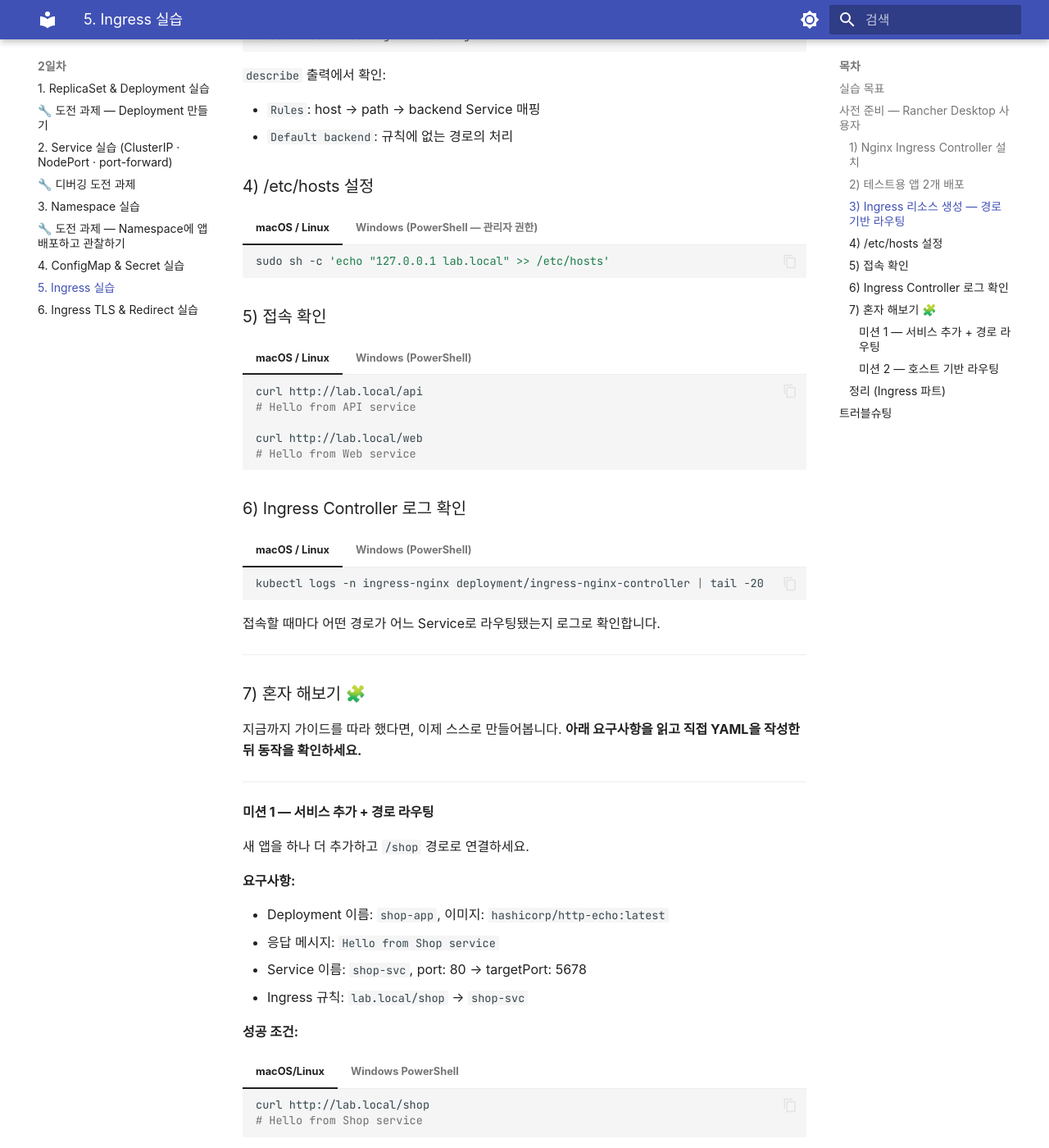
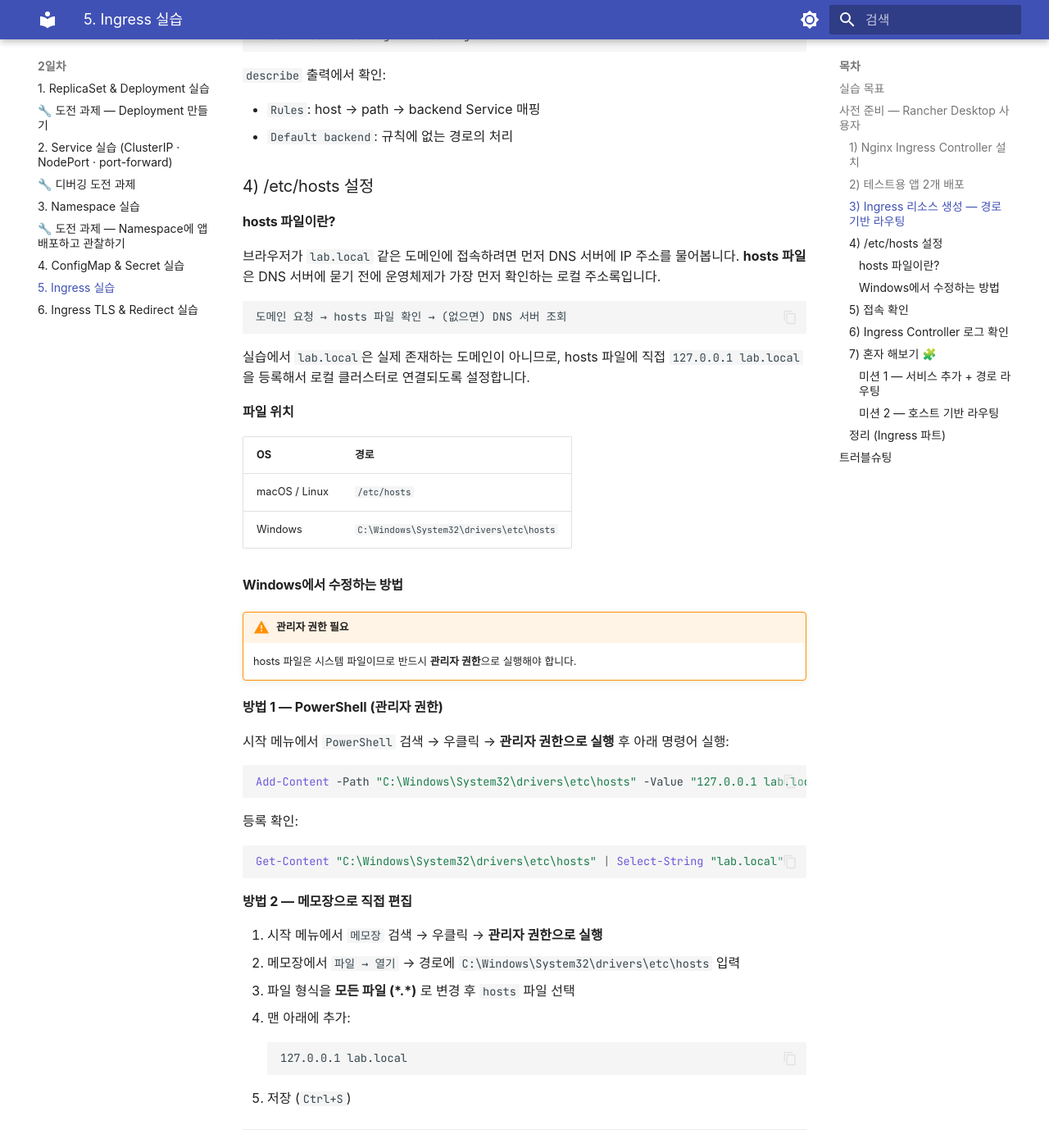
Before and after one commit to skilleat-labs/k8s-for-4days, an MkDocs documentation site: the page built from docs/day2/3-1-ingress.md, in a window 1280 px wide and 1400 px high, scrolled down 3494 px. Shown: the whole window at 82% size. Built offline with MkDocs 1.6.1 and Material for MkDocs 9.7.7, drawn with Linux system fonts in a browser that asks for light colours; some web fonts are replaced.

Commit message:
Add detailed hosts file explanation and Windows modification guide in Ingress lab

````diff
--- a/docs/day2/3-1-ingress.md
+++ b/docs/day2/3-1-ingress.md
@@ -177,6 +177,55 @@ kubectl describe ingress lab-ingress
 
 ### 4) /etc/hosts 설정
 
+#### hosts 파일이란?
+
+브라우저가 `lab.local` 같은 도메인에 접속하려면 먼저 DNS 서버에 IP 주소를 물어봅니다. **hosts 파일**은 DNS 서버에 묻기 전에 운영체제가 가장 먼저 확인하는 로컬 주소록입니다.
+
+```
+도메인 요청 → hosts 파일 확인 → (없으면) DNS 서버 조회
+```
+
+실습에서 `lab.local`은 실제 존재하는 도메인이 아니므로, hosts 파일에 직접 `127.0.0.1 lab.local`을 등록해서 로컬 클러스터로 연결되도록 설정합니다.
+
+**파일 위치**
+
+| OS | 경로 |
+|----|------|
+| macOS / Linux | `/etc/hosts` |
+| Windows | `C:\Windows\System32\drivers\etc\hosts` |
+
+#### Windows에서 수정하는 방법
+
+!!! warning "관리자 권한 필요"
+    hosts 파일은 시스템 파일이므로 반드시 **관리자 권한**으로 실행해야 합니다.
+
+**방법 1 — PowerShell (관리자 권한)**
+
+시작 메뉴에서 `PowerShell` 검색 → 우클릭 → **관리자 권한으로 실행** 후 아래 명령어 실행:
+
+```powershell
+Add-Content -Path "C:\Windows\System32\drivers\etc\hosts" -Value "127.0.0.1 lab.local"
+```
+
+등록 확인:
+
+```powershell
+Get-Content "C:\Windows\System32\drivers\etc\hosts" | Select-String "lab.local"
+```
+
+**방법 2 — 메모장으로 직접 편집**
+
+1. 시작 메뉴에서 `메모장` 검색 → 우클릭 → **관리자 권한으로 실행**
+2. 메모장에서 `파일 → 열기` → 경로에 `C:\Windows\System32\drivers\etc\hosts` 입력
+3. 파일 형식을 **모든 파일 (\*.\*)** 로 변경 후 `hosts` 파일 선택
+4. 맨 아래에 추가:
+    ```
+    127.0.0.1 lab.local
+    ```
+5. 저장 (`Ctrl+S`)
+
+---
+
 === "macOS / Linux"
 
     ```bash
````
Also changed, not shown: other parts of docs/day2/3-1-ingress.md (+0 -3 lines).
